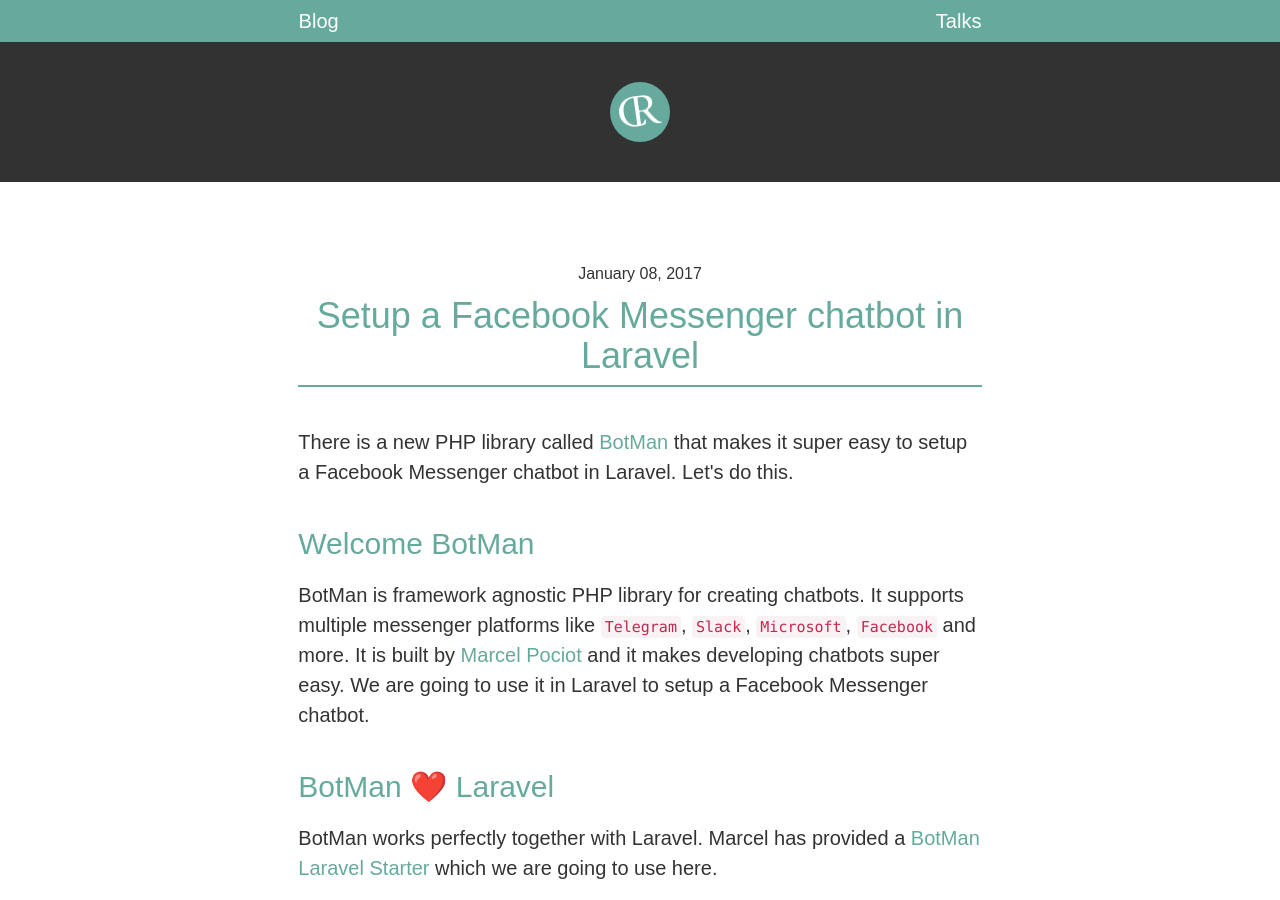
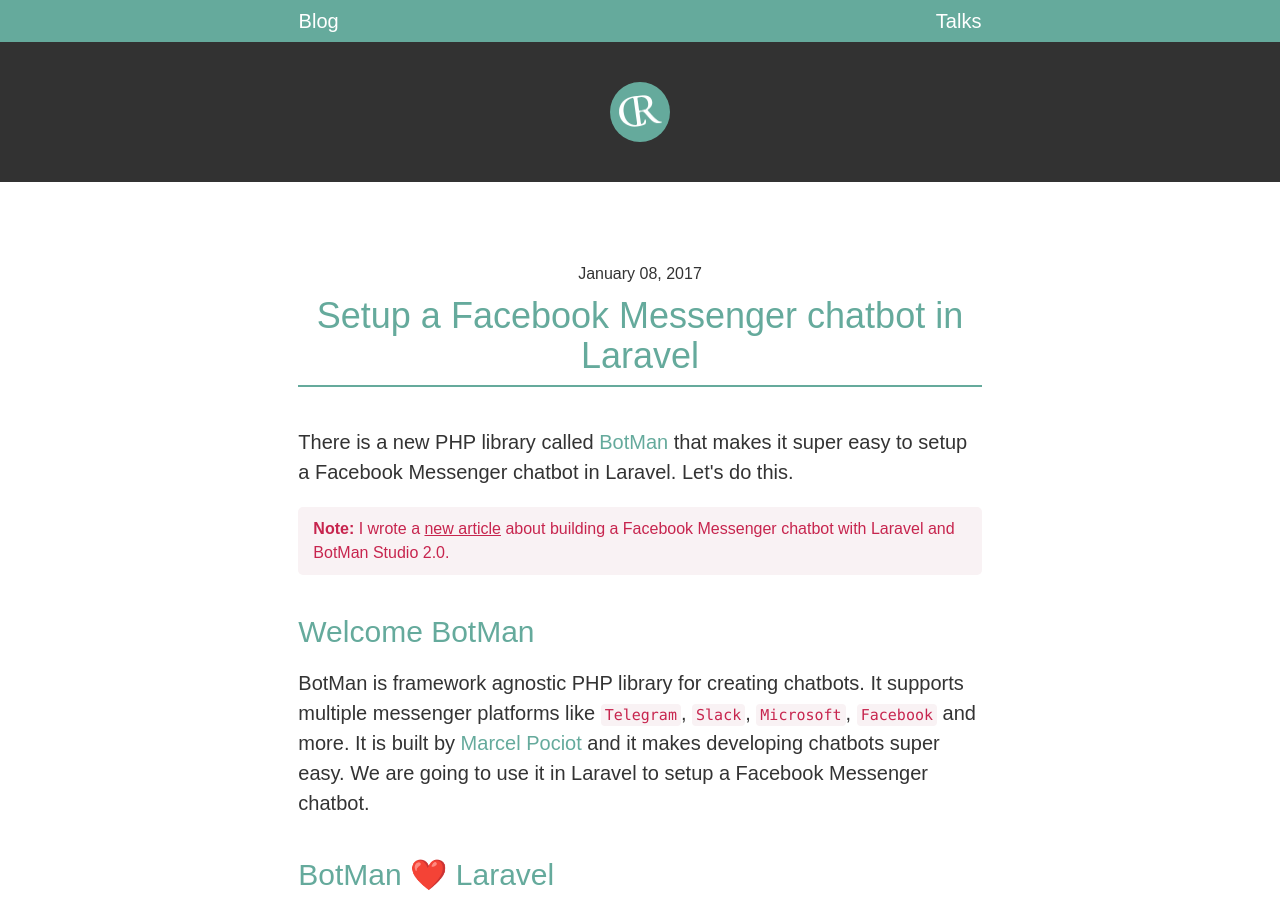
Before and after one commit to christophrumpel/christophrumpel.github.io, a Jekyll site: the page built from _posts/2017-01-08-Setup-a-messenger-chatbot-in-laravel.md, in a window 1280 px wide and 900 px high. Built offline with Jekyll 4.4.1, drawn with Linux system fonts in a browser that asks for light colours; some web fonts are replaced; comment, search, counter and statistics services are not loaded.

Commit message:
note that there is a new fb messenger artcile

```diff
--- a/_posts/2017-01-08-Setup-a-messenger-chatbot-in-laravel.md
+++ b/_posts/2017-01-08-Setup-a-messenger-chatbot-in-laravel.md
@@ -8,6 +8,8 @@
 <header>
 There is a new PHP library called <a href="https://github.com/mpociot/botman">BotMan</a> that makes it super easy to setup a Facebook Messenger chatbot in Laravel. Let's do this.
 </header>
+
+<div class="note"><strong>Note:</strong> I wrote a <a href="http://christoph-rumpel.com/2017/09/build-a-facebook-chatbot-with-botman-studio/">new article</a> about building a Facebook Messenger chatbot with Laravel and BotMan Studio 2.0.</div>
 
 ## Welcome BotMan
 
```
